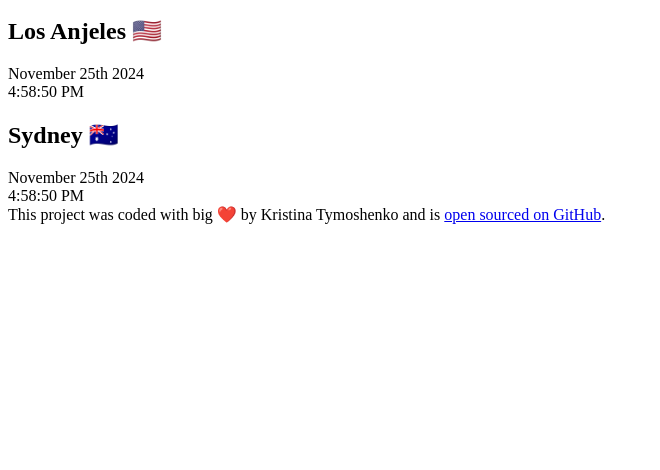
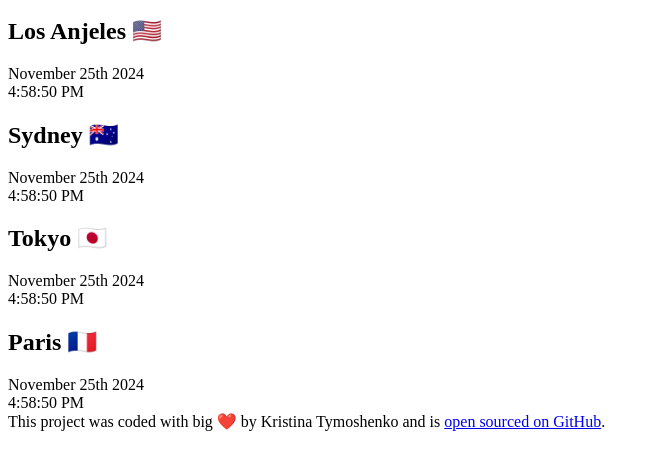
Before and after one commit to Kristina2509/World-Clock-Project, a plain HTML site: page index.html in a window 1280 px wide. Shown: the part 102-572 px from the top of the page, without its empty margins (0-660 px from the left). Drawn offline with Linux system fonts and the light colour scheme.

Commit message:
added 2 cities

```diff
--- a/index.html
+++ b/index.html
@@ -30,6 +30,18 @@
             <div class="time">4:58:50 PM</div>
         </div>
 
+        <div class="city">
+            <h2>Tokyo 🇯🇵</h2>
+            <div class="date">November 25th 2024</div>
+            <div class="time">4:58:50 PM</div>
+        </div>
+
+        <div class="city">
+            <h2>Paris 🇫🇷</h2>
+            <div class="date">November 25th 2024</div>
+            <div class="time">4:58:50 PM</div>
+        </div>
+
 
     </div>
 
```
